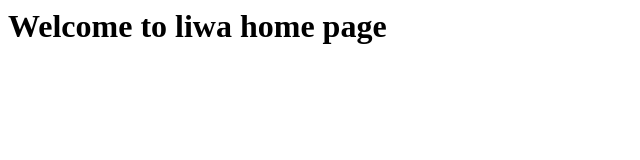
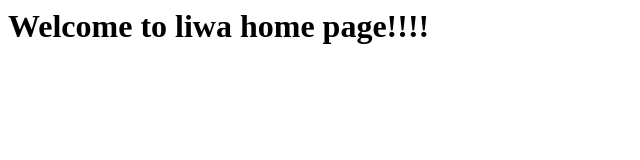
Before and after one commit to zycon/liwa-home, a plain HTML site: page index.html in a window 1280 px wide. Shown: the full height of the page, 0-640 px from the left. Drawn offline with Linux system fonts and the light colour scheme.

Commit message:
Update index.html

```diff
--- a/index.html
+++ b/index.html
@@ -1 +1 @@
-<h1>Welcome to liwa home page</h1
+<h1>Welcome to liwa home page!!!!</h1
```
